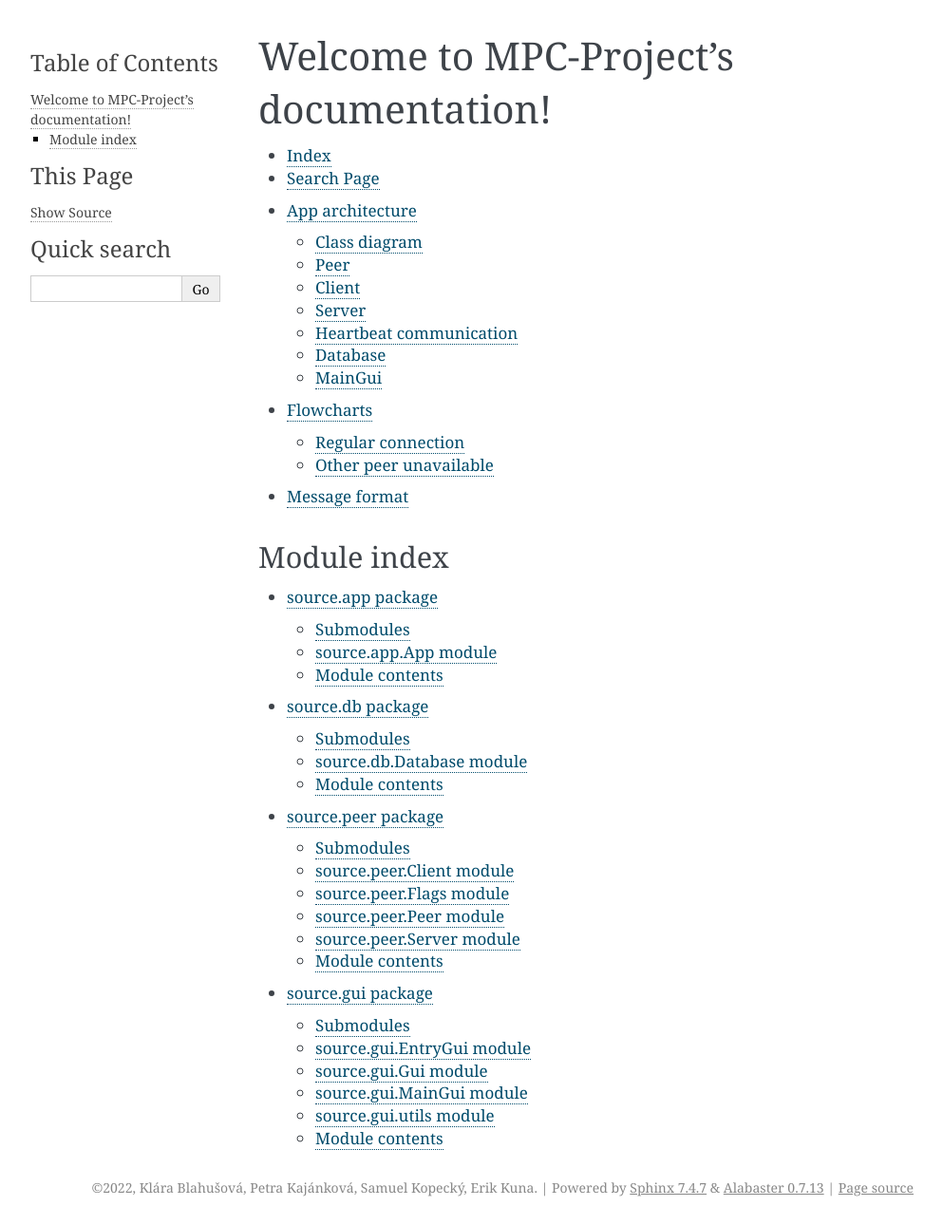
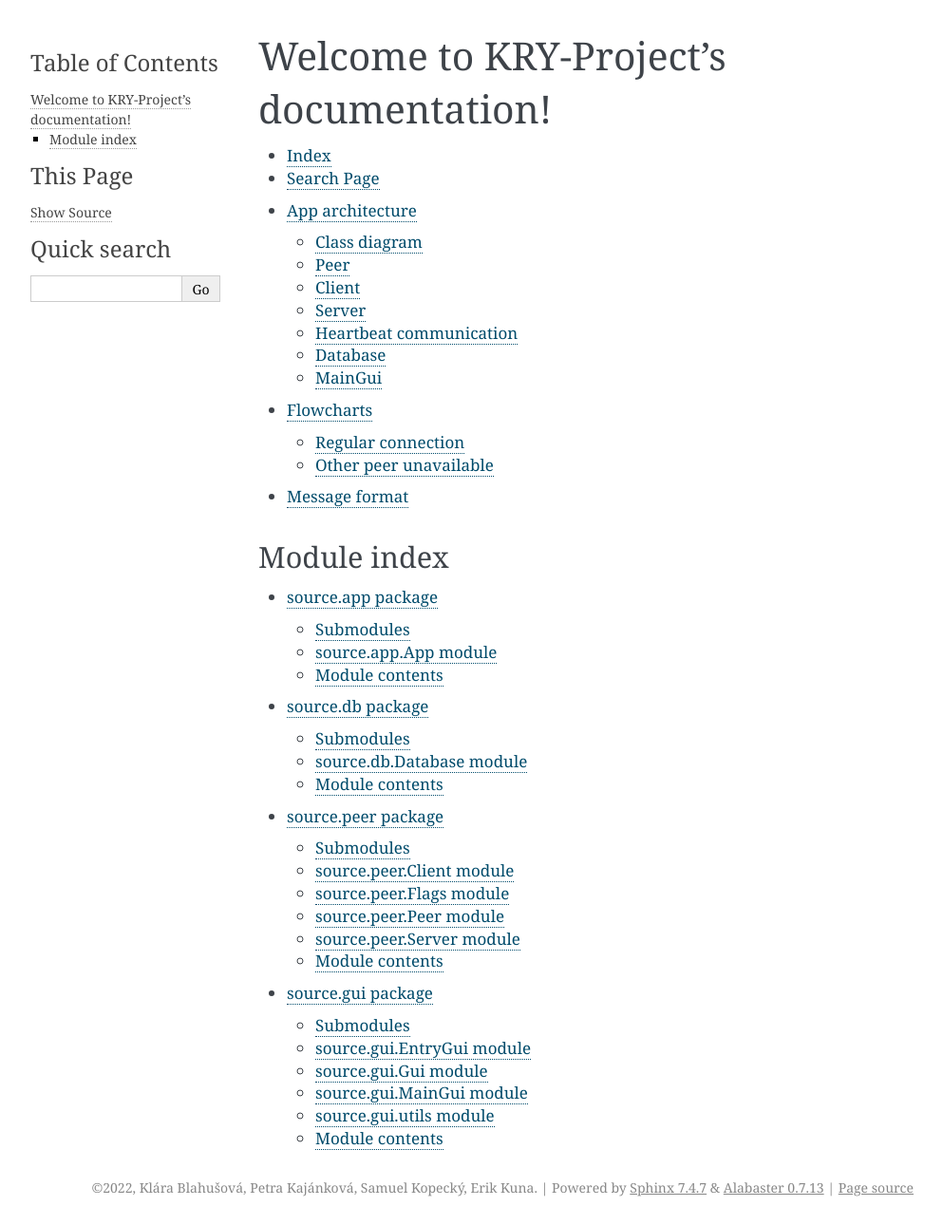
Before and after one commit to SamoKopecky/MPC-KRY-Project, a Sphinx documentation site: the page built from sphinx/index.rst, in a window 1280 px wide. Shown: the whole page at 95% size, without its empty margins (148-1141 px from the left). Built offline with Sphinx 7.4.7, drawn with Linux system fonts in a browser that asks for light colours.

Commit message:
Change MPC to KRY

```diff
--- a/sphinx/conf.py
+++ b/sphinx/conf.py
@@ -19,7 +19,7 @@ sys.path.insert(0, os.path.abspath('..'))
 
 # -- Project information -----------------------------------------------------
 
-project = 'MPC-Project'
+project = 'KRY-Project'
 copyright = '2022, Klára Blahušová, Petra Kajánková, Samuel Kopecký, Erik Kuna'
 author = 'Klára Blahušová, Petra Kajánková, Samuel Kopecký, Erik Kuna'
 
--- a/sphinx/index.rst
+++ b/sphinx/index.rst
@@ -3,7 +3,7 @@
    You can adapt this file completely to your liking, but it should at least
    contain the root `toctree` directive.
 
-Welcome to MPC-Project's documentation!
+Welcome to KRY-Project's documentation!
 =======================================
 
 
```
